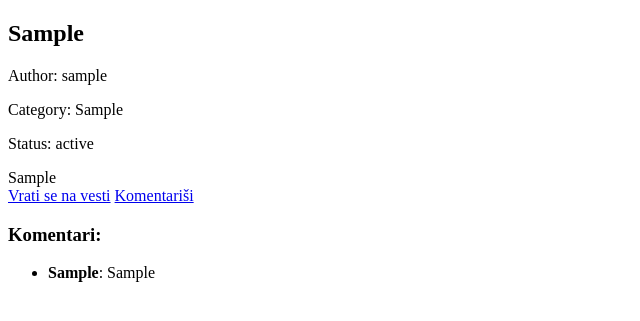
After one commit to daniloradosavljevic/PISIBP-Projekat, a Flask app: page /vest/1 in a window 1280 px wide. The commit adds this page. Shown: the top 321 px of the page, without its empty margins (0-640 px from the left). Run offline with Flask 3, Linux system fonts and the light colour scheme; tables that the repository leaves empty or names only in its code hold one stand-in row (values such as "Sample post"); some libraries are stand-ins or nearby versions.

Commit message:
Dodata stranica za prikaz konkretne vesti, odakle je moguce prikazati komentare i napisati nov komentar za tu vest

```diff
--- a/app.py
+++ b/app.py
@@ -263,6 +263,54 @@ def prikaz_novosti():
 
     return render_template("prikaz_novosti.html", novosti=novosti)
 
+@app.route("/vest/<int:vest_id>")
+def vest(vest_id):
+    cursor = mysql.connection.cursor(MySQLdb.cursors.DictCursor)
+    cursor.execute(
+        """
+        SELECT
+            novosti.id,
+            novosti.naziv,
+            novosti.kategorija,
+            novosti.sadrzaj,
+            novosti.status,
+            accounts.username AS author_username,
+            komentari.id AS komentar_id,
+            komentari.ime AS komentar_ime,
+            komentari.komentar AS komentar_tekst
+        FROM novosti
+        INNER JOIN accounts ON novosti.id_autora = accounts.id
+        LEFT JOIN komentari ON novosti.id = komentari.vest_id
+        WHERE novosti.id = %s
+        """, (vest_id,)
+    )
+    rezultat = cursor.fetchall()
+
+    if rezultat:
+        komentari = {}
+        for red in rezultat:
+            komentar_id = red.get("komentar_id")
+            if komentar_id not in komentari:
+                komentari[komentar_id] = {
+                    "id": komentar_id,
+                    "ime": red.get("komentar_ime"),
+                    "komentar": red.get("komentar_tekst"),
+                }
+
+        vest_data = {
+            "id": rezultat[0].get("id"),
+            "naziv": rezultat[0].get("naziv"),
+            "kategorija": rezultat[0].get("kategorija"),
+            "sadrzaj": rezultat[0].get("sadrzaj"),
+            "status": rezultat[0].get("status"),
+            "author_username": rezultat[0].get("author_username"),
+            "komentari": list(komentari.values()),
+        }
+
+        return render_template('vest.html', vest=vest_data)
+
+    return url_for('home')
+
 @app.route("/komentarisi/<int:vest_id>", methods=["GET", "POST"])
 def komentarisi(vest_id):
     if request.method == "POST":
--- a/templates/prikaz_novosti.html
+++ b/templates/prikaz_novosti.html
@@ -12,6 +12,6 @@
     </div>
     <p><strong>Status:</strong> {{ vest['status'] }}</p>
     <hr>
-    <a href="{{ url_for('komentarisi', vest_id=vest['id']) }}">Komentariši</a>
+    <a href="{{ url_for('vest', vest_id=vest['id']) }}">Pročitaj više</a>
 </div>
 {% endfor %} {% endblock %}
--- /dev/null
+++ b/templates/vest.html
@@ -0,0 +1,26 @@
+{% extends 'base.html' %}
+
+{% block body %}
+  <div class="content">
+    <h2>{{ vest.naziv }}</h2>
+    <p>Author: {{ vest.author_username }}</p>
+    <p>Category: {{ vest.kategorija }}</p>
+    <p>Status: {{ vest.status }}</p>
+    <div>{{ vest.sadrzaj | safe }}</div>
+    <a href="{{ url_for('prikaz_novosti') }}" >Vrati se na vesti</a>
+    <a href="{{ url_for('komentarisi', vest_id=vest.id) }}">Komentariši</a>
+  </div>
+
+  {% if vest.komentari %}
+    <div class="comments">
+      <h3>Komentari:</h3>
+      <ul>
+        {% for komentar in vest.komentari %}
+          <li>
+            <strong>{{ komentar.ime }}</strong>: {{ komentar.komentar }}
+          </li>
+        {% endfor %}
+      </ul>
+    </div>
+  {% endif %}
+{% endblock %}
```
